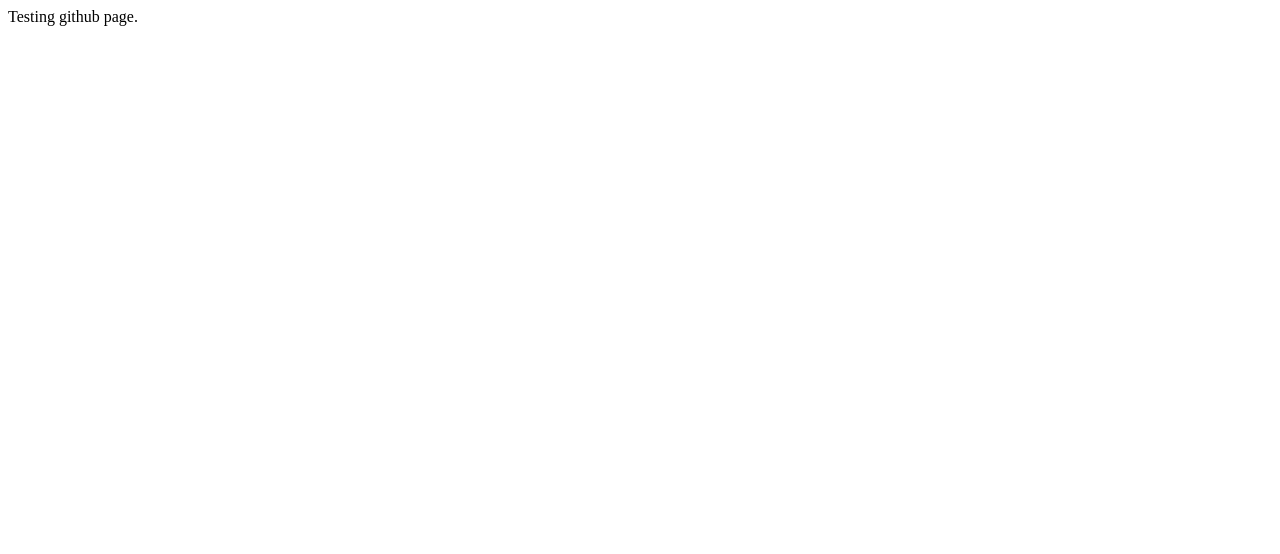
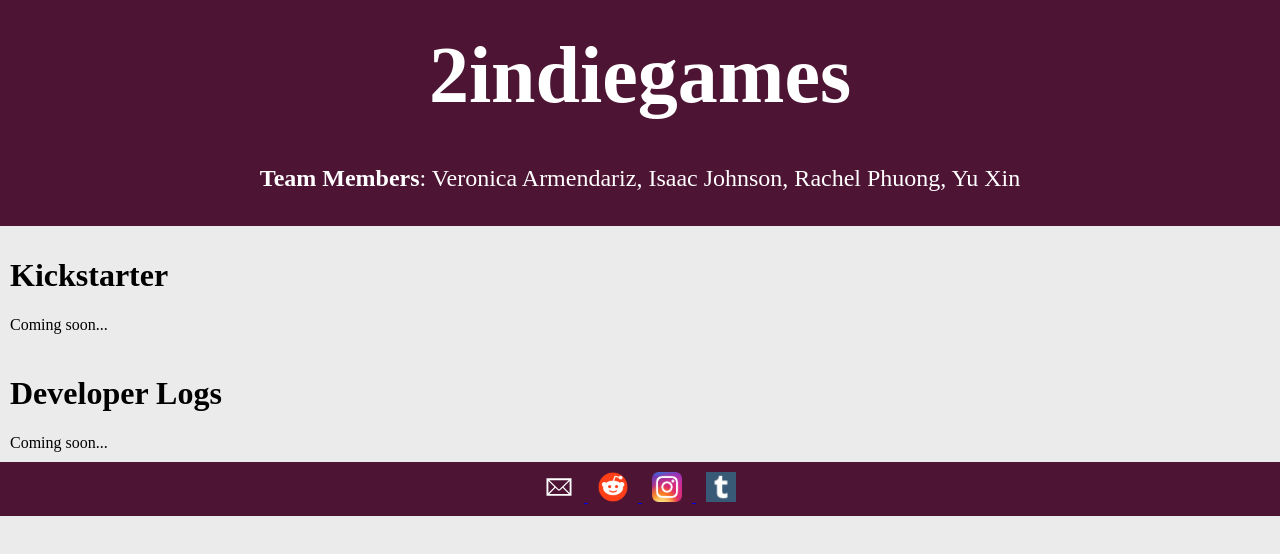
Before and after one commit to 2indiegames/2indiegames.github.io, a plain HTML site: page index.html in a window 1280 px wide. Drawn offline with Linux system fonts and the light colour scheme.

Commit message:
Website skeleton and socials

```diff
--- a/index.html
+++ b/index.html
@@ -4,9 +4,38 @@
     <meta charset="UTF-8">
     <meta http-equiv="X-UA-Compatible" content="IE=edge">
     <meta name="viewport" content="width=device-width, initial-scale=1.0">
-    <title>Test</title>
+    <title>2indiegames</title>
+    <link href="style.css" rel="stylesheet" type="text/css">
 </head>
 <body>
-    Testing github page.
+    <div class="title-bar">
+        <h1 class="title">2indiegames</h1>
+        <p class="subtitle">
+            <strong>Team Members</strong>:
+            Veronica Armendariz, Isaac Johnson, Rachel Phuong, Yu Xin
+        </p>
+    </div>
+    <div class="kickstarter">
+        <h1 class="section">Kickstarter</h1>
+        Coming soon...
+    </div>
+    <div class="dev-log">
+        <h1 class="section">Developer Logs</h1>
+        Coming soon...
+    </div>
+    <div class="socials">
+        <a href="mailto:2indiegames@gmail.com">
+            <img src="resources/email.svg"/>
+        </a>
+        <a href="https://www.reddit.com/user/2indiegames">
+            <img src="resources/reddit.png"/>
+        </a>
+        <a href="https://www.instagram.com/2indiegames/">
+            <img src="resources/insta.png"/>
+        </a>
+        <a href="https://www.tumblr.com/blog/2indiegames">
+            <img src="resources/tumblr.png"/>
+        </a>
+    </div>
 </body>
 </html>
--- /dev/null
+++ b/style.css
@@ -0,0 +1,46 @@
+:root {
+    --accent: #4D1434;
+    --background: #EBEBEB;
+}
+
+body {
+    background-color: var(--background);
+    margin: 0;
+}
+
+div {
+    padding: 10px;
+}
+
+.title-bar {
+    display: grid;
+    align-content: center;
+    text-align: center;
+    background-color: var(--accent);
+    color: white;
+}
+
+.title {
+    margin-top: 20px;
+    margin-bottom: 20px;
+    font-size: 5rem;
+}
+
+.subtitle {
+    font-size: 1.5rem;
+}
+
+.dev-log {
+    min-height: 100%;
+}
+
+.socials {
+    text-align: center;
+    background-color: var(--accent);
+}
+
+.socials img {
+    margin-left: 10px;
+    margin-right: 10px;
+    width: 30px;
+}
```
Also changed, not shown: resources/email.svg (added), resources/insta.png (added), resources/reddit.png (added), resources/tumblr.png (added).
